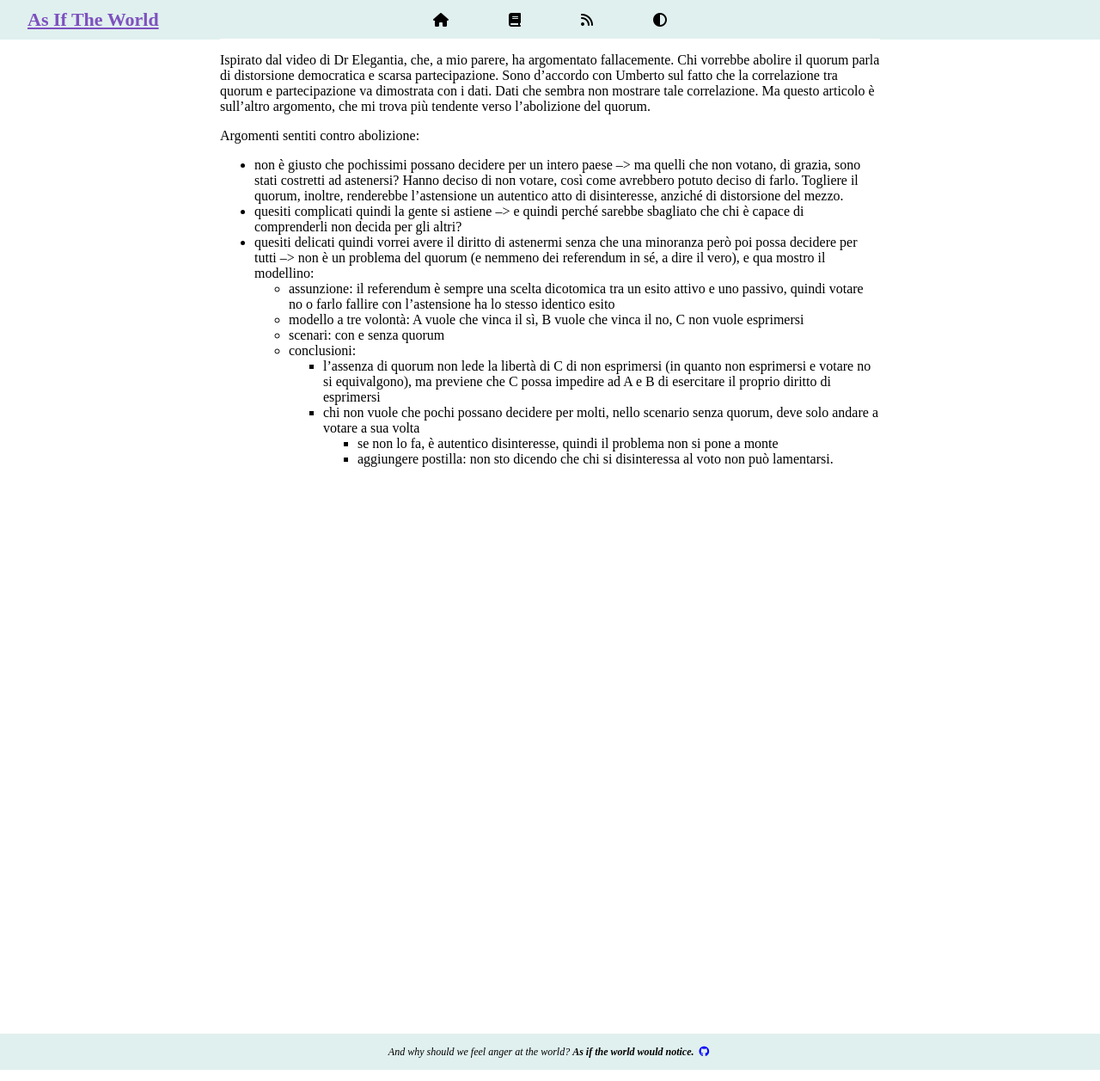
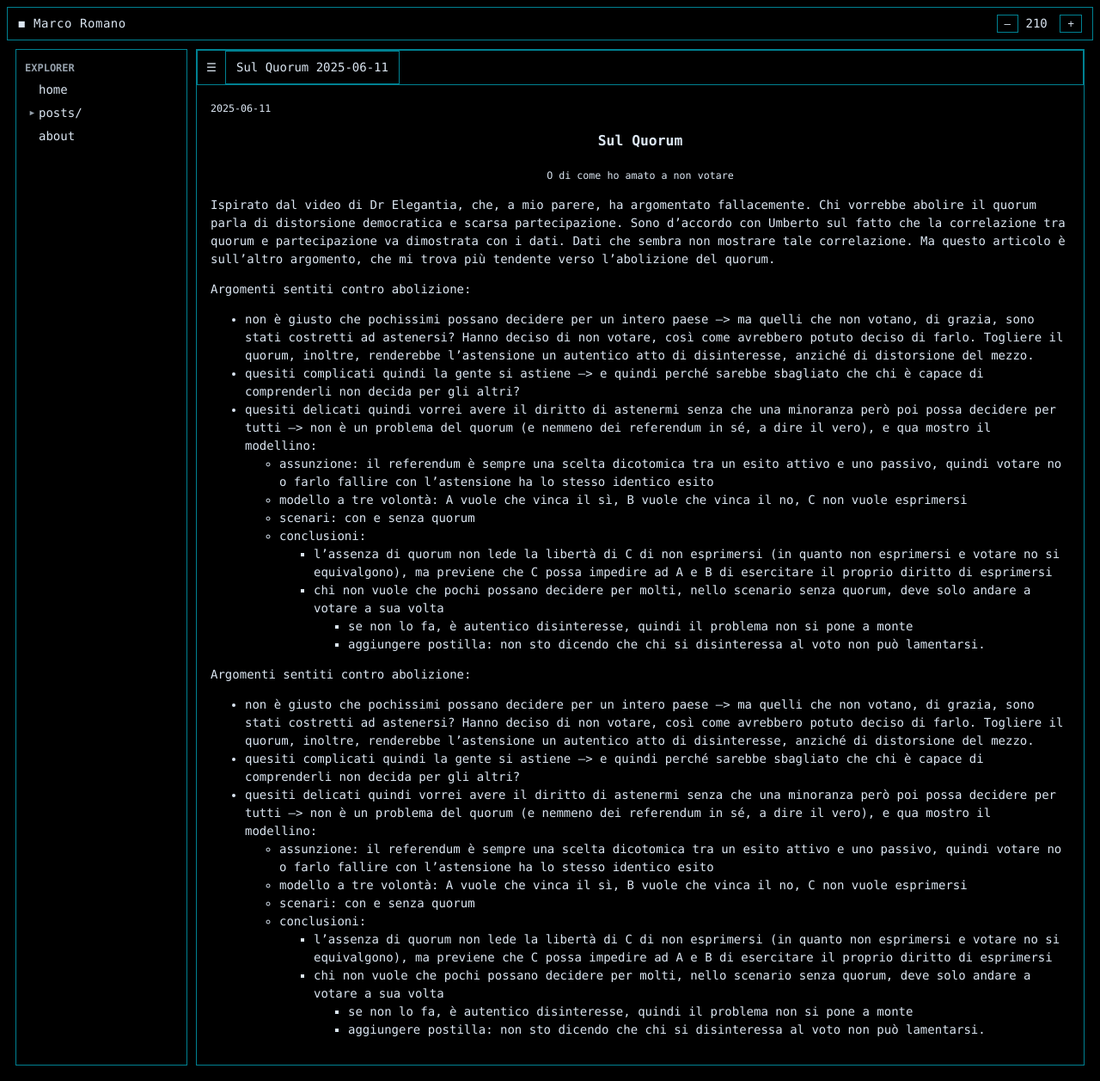
Before and after one commit to markort147/markort147.github.io, a Jekyll site: the page built from _posts/2025-06-11-sul-quorum.md, in a window 1280 px wide. Shown: the whole page at 86% size. Built offline with Jekyll 4.4.1, drawn with Linux system fonts in a browser that asks for light colours; nearby versions of some CDN libraries; a style sheet for code colours, icons or effects is not loaded.

Commit message:
ide theme

```diff
--- a/_config.yml
+++ b/_config.yml
@@ -50,3 +50,7 @@ plugins:
 kramdown:
   syntax_highlighter_opts:
     disable : true
+
+highlighter: rouge
+theme: null
+sass: { style: compressed }
--- /dev/null
+++ b/_layouts/ide.html
@@ -0,0 +1,90 @@
+<!doctype html>
+<html lang="en" data-theme="dark">
+
+<head>
+    <meta charset="utf-8" />
+    <meta name="viewport" content="width=device-width,initial-scale=1" />
+    <title>{{ page.title | default: site.title | default: "Site" }}</title>
+    <link rel="stylesheet" href="{{ '/assets/css/ide.css' | relative_url }}">
+    <link rel="stylesheet"
+        href='https://cdnjs.cloudflare.com/ajax/libs/highlight.js/11.11.1/styles/github-dark.min.css' />
+    <script id="MathJax-script" async src="https://cdn.jsdelivr.net/npm/mathjax@3/es5/tex-mml-chtml.js"></script>
+    <script defer src="{{ '/assets/js/ide.js' | relative_url }}"></script>
+</head>
+
+<body>
+    <header class="topbar">
+        <div class="brand">◼︎ {{ site.title }}</div>
+        <div class="actions">
+            <button id="hue-dec" aria-label="decrease hue">–</button>
+            <span id="hue-readout">210</span>
+            <button id="hue-inc" aria-label="increase hue">+</button>
+        </div>
+    </header>
+
+    <main class="workspace">
+        <aside class="sidebar" id="sidebar">
+            <div class="section-title">EXPLORER</div>
+            <ul class="tree">
+                <li>
+                    <a href="/index.html">home</a>
+                </li>
+                <li>
+                    <details>
+                        <summary>posts/</summary>
+                        <ul>
+                            {% assign ym = site.posts | group_by_exp: "p", "p.date | date: '%Y-%m'" %}
+                            {% assign ym = ym | sort_natural: 'name' | reverse %}
+                            {% for bucket in ym %}
+                            <li>
+                                <details>
+                                    <summary>{{ bucket.name }}/</summary>
+                                    <ul>
+                                        {% for post in bucket.items %}
+                                        <li>
+                                            <a href="{{ post.url | relative_url }}">
+                                                {{ post.title }} {{ post.language }}
+                                            </a>
+                                        </li>
+                                        {% endfor %}
+                                    </ul>
+                                </details>
+                            </li>
+                            {% endfor %}
+                        </ul>
+                    </details>
+                </li>
+                <li>
+                    <a href="/about.html">about</a>
+                </li>
+            </ul>
+        </aside>
+
+        <section class="editor" id="editor">
+            <div class="tabs">
+                <button id="sidebar-toggle" aria-label="toggle sidebar">☰</button>
+                <div class="tab active">{{ page.title }} {{ page.date | date: '%Y-%m-%d'}}</div>
+            </div>
+            <article class="doc content">
+                <small>{{ page.date | date: '%Y-%m-%d'}}</small>
+                <h1 align="center">{{ page.title }}</h1>
+                <p align="center"><small>{{ page.subtitle }}</small></p>
+                {{ content }}
+            </article>
+        </section>
+    </main>
+
+    <script src="https://cdnjs.cloudflare.com/ajax/libs/highlight.js/11.11.1/highlight.min.js"></script>
+    <script>
+        hljs.highlightAll();
+    </script>
+    <script>
+        document.getElementById('sidebar-toggle')?.addEventListener('click', () => {
+            document.getElementById('sidebar')?.classList.toggle('hidden');
+            document.querySelector('.workspace')?.classList.toggle('sidebar-hidden');
+        });
+    </script>
+
+</body>
+
+</html>
--- a/_posts/2025-06-11-sul-quorum.markdown
+++ b/_posts/2025-06-11-sul-quorum.md
@@ -1,9 +1,10 @@
 ---
-layout: blog
+layout: ide
 title:  "Sul Quorum"
-date:   2025-06-11
+subtitle: "O di come ho amato a non votare"
 language: 🇮🇹
 ---
+
 
 Ispirato dal video di Dr Elegantia, che, a mio parere, ha argomentato fallacemente.
 Chi vorrebbe abolire il quorum parla di distorsione democratica e scarsa partecipazione.
@@ -22,3 +23,16 @@ Argomenti sentiti contro abolizione:
 		- chi non vuole che pochi possano decidere per molti, nello scenario senza quorum, deve solo andare a votare a sua volta
 			- se non lo fa, è autentico disinteresse, quindi il problema non si pone a monte
 			- aggiungere postilla: non sto dicendo che chi si disinteressa al voto non può lamentarsi.
+
+Argomenti sentiti contro abolizione:
+- non è giusto che pochissimi possano decidere per un intero paese --> ma quelli che non votano, di grazia, sono stati costretti ad astenersi? Hanno deciso di non votare, così come avrebbero potuto deciso di farlo. Togliere il quorum, inoltre, renderebbe l'astensione un autentico atto di disinteresse, anziché di distorsione del mezzo.
+- quesiti complicati quindi la gente si astiene --> e quindi perché sarebbe sbagliato che chi è capace di comprenderli non decida per gli altri?
+- quesiti delicati quindi vorrei avere il diritto di astenermi senza che una minoranza però poi possa decidere per tutti --> non è un problema del quorum (e nemmeno dei referendum in sé, a dire il vero), e qua mostro il modellino:
+	- assunzione: il referendum è sempre una scelta dicotomica tra un esito attivo e uno passivo, quindi votare no o farlo fallire con l'astensione ha lo stesso identico esito
+	- modello a tre volontà: A vuole che vinca il sì, B vuole che vinca il no, C non vuole esprimersi
+	- scenari: con e senza quorum
+	- conclusioni:
+		- l'assenza di quorum non lede la libertà di C di non esprimersi (in quanto non esprimersi e votare no si equivalgono), ma previene che C possa impedire ad A e B di esercitare il proprio diritto di esprimersi
+		- chi non vuole che pochi possano decidere per molti, nello scenario senza quorum, deve solo andare a votare a sua volta
+			- se non lo fa, è autentico disinteresse, quindi il problema non si pone a monte
+			- aggiungere postilla: non sto dicendo che chi si disinteressa al voto non può lamentarsi.
--- /dev/null
+++ b/assets/css/ide.css
@@ -0,0 +1,222 @@
+:root {
+    --hue: 210;
+    --bg: #000;
+    --fg: oklch(92% 0.02 250);
+    --muted: oklch(70% 0.02 250);
+    --accent: oklch(80% 0.08 250);
+    --border: oklch(55% 0.1 var(--hue));
+    --grid-gap: 10px;
+}
+
+[data-theme="dark"] {
+    color-scheme: dark;
+}
+
+* {
+    box-sizing: border-box;
+}
+
+body {
+    background: var(--bg);
+    color: var(--fg);
+    font: 14px/1.5 ui-monospace, SFMono-Regular, Menlo, Consolas, monospace;
+}
+
+/* usa sempre il border dinamico */
+.topbar,
+.sidebar,
+.editor,
+.panel,
+.tabs,
+.tab {
+    border: 1px solid var(--border);
+}
+
+.topbar {
+    display: flex;
+    justify-content: space-between;
+    align-items: center;
+    padding: 8px 12px;
+    background: var(--bg);
+    position: sticky;
+    top: 0;
+    z-index: 10;
+}
+
+.topbar .brand {
+    letter-spacing: .04em;
+}
+
+.topbar .actions button {
+    background: transparent;
+    color: var(--fg);
+    padding: 2px 8px;
+    margin-left: 6px;
+    border: 1px solid var(--border);
+    cursor: pointer;
+}
+
+.workspace {
+    display: grid;
+    grid-template-columns: 200px 1fr;
+    gap: var(--grid-gap);
+    height: calc(100vh - 42px);
+    padding: 10px;
+}
+
+.workspace.sidebar-hidden {
+  grid-template-columns: 0 1fr;
+}
+
+.sidebar {
+    background: var(--bg);
+    padding: 10px;
+    overflow: auto;
+    transition: transform 0.2s ease;
+}
+
+#sidebar-toggle {
+    background: transparent;
+    color: var(--fg);
+    cursor: pointer;
+    margin: 4px;
+    padding: 2px 6px;
+    border: none;
+}
+
+.section-title {
+    font-weight: 700;
+    font-size: 12px;
+    color: var(--muted);
+    margin: 2px 0 6px;
+}
+
+.tree,
+.tree ul {
+    list-style: none;
+    margin: 0;
+    padding-left: 16px;
+}
+
+.tree li {
+    margin: 2px 0;
+}
+
+.editor {
+    background: var(--bg);
+    display: flex;
+    flex-direction: column;
+    overflow: hidden;
+}
+
+.tabs {
+    display: flex;
+    background: var(--bg);
+}
+
+.tab {
+    padding: 8px 12px;
+    color: var(--muted);
+}
+
+.tab.active {
+    color: var(--fg);
+    background: var(--bg);
+}
+
+.content {
+    padding: 16px;
+    overflow: auto;
+}
+
+.content a {
+    color: var(--accent);
+    text-decoration: none;
+    border-bottom: 1px dotted var(--accent);
+}
+
+.content pre {
+    padding: 10px;
+    overflow: auto;
+}
+
+.panel {
+    background: var(--bg);
+    overflow: hidden;
+}
+
+.panel-title {
+    padding: 6px 10px;
+    color: var(--muted);
+}
+
+@media (max-width: 880px) {
+    .workspace {
+        grid-template-columns: 1fr;
+        grid-template-rows: auto auto 200px;
+    }
+
+    .sidebar {
+        grid-row: auto;
+    }
+}
+
+/* Explorer: toggle personalizzato per <details>/<summary> */
+.sidebar details {
+    margin: 4px 0;
+}
+
+/* nasconde il marker nativo */
+.sidebar summary {
+    cursor: pointer;
+    list-style: none;
+    padding: 2px 0;
+    margin-left: -16px;
+    color: var(--fg);
+    font-weight: normal;
+}
+
+/* Chrome/Safari */
+.sidebar summary::-webkit-details-marker {
+    display: none;
+}
+
+/* Firefox */
+.sidebar summary::marker {
+    content: "";
+}
+
+.sidebar summary::before {
+    content: "▾";
+    /* freccia */
+    display: inline-block;
+    width: 1em;
+    text-align: center;
+    transition: transform .2s;
+    margin-right: 2px;
+    color: var(--muted);
+}
+
+.sidebar details:not([open])>summary::before {
+    transform: rotate(-90deg);
+    /* ▶ quando chiuso */
+}
+
+/* opzionale: pulizia liste */
+.tree,
+.tree ul {
+    list-style: none;
+    margin: 0;
+    padding-left: 16px;
+}
+
+.sidebar a {
+    color: inherit;
+    text-decoration: none;
+}
+
+.sidebar a:hover,
+.sidebar a:focus {
+    color: inherit;
+    text-decoration: none;
+}
--- /dev/null
+++ b/assets/js/ide.js
@@ -0,0 +1,20 @@
+(function () {
+    const root = document.documentElement;
+    const readout = document.getElementById('hue-readout');
+    const setHue = (h) => {
+        const v = ((h % 360) + 360) % 360;
+        root.style.setProperty('--hue', v);
+        if (readout) readout.textContent = v;
+        localStorage.setItem('mono-hue', v);
+    };
+    const saved = localStorage.getItem('mono-hue');
+    if (saved) setHue(parseInt(saved, 10));
+    document.getElementById('hue-inc')?.addEventListener('click', () => setHue((+getComputedStyle(root).getPropertyValue('--hue')) + 10));
+    document.getElementById('hue-dec')?.addEventListener('click', () => setHue((+getComputedStyle(root).getPropertyValue('--hue')) - 10));
+    document.getElementById('contrast-toggle')?.addEventListener('click', () => {
+        const high = root.style.getPropertyValue('--bg') === 'oklch(8% 0.02 var(--hue))';
+        root.style.setProperty('--bg', high ? 'oklch(12% 0.03 var(--hue))' : 'oklch(8% 0.02 var(--hue))');
+        root.style.setProperty('--bg-2', high ? 'oklch(16% 0.03 var(--hue))' : 'oklch(12% 0.02 var(--hue))');
+        root.style.setProperty('--bg-3', high ? 'oklch(22% 0.03 var(--hue))' : 'oklch(16% 0.02 var(--hue))');
+    });
+})();
```
Also changed, not shown: 404.html (+3 -4 lines), _posts/2025-05-10-notes-on-cerebral-autoregulation.md (renamed from _posts/2025-06-10-notes-on-cerebral-autoregulation.markdown, +2 -3 lines), index.html (deleted, +0 -57 lines), index.md (added, +23 -0 lines), _layouts/blog.html (line endings or trailing spaces).
